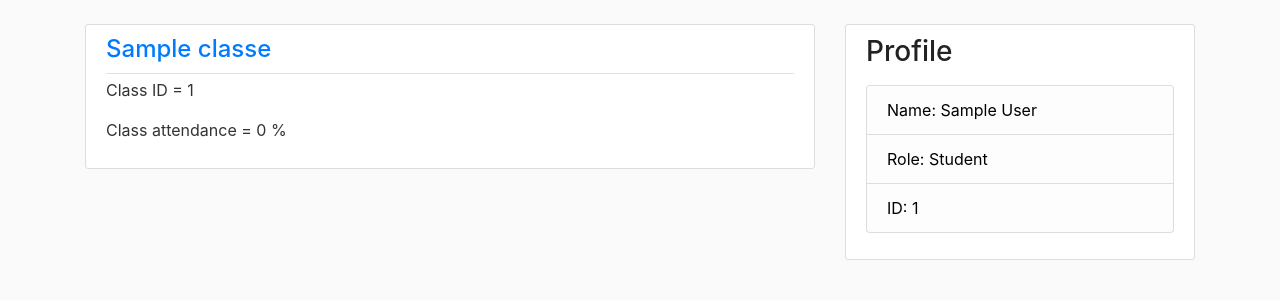
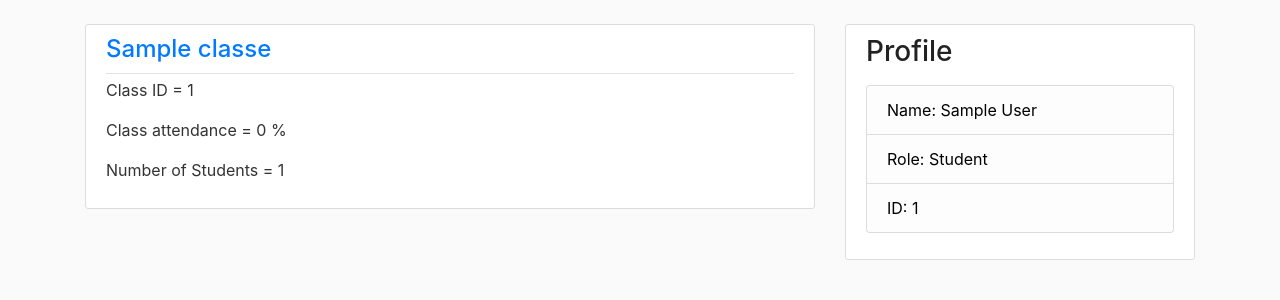
Before and after one commit to ebrahimbharmal007/attendanceTracking, a Flask app: page / in a window 1280 px wide. Shown: the part 56-356 px from the top of the page. Run offline with Flask 2, Linux system fonts and the light colour scheme; a user stored in the database is signed in; tables that the repository leaves empty hold one stand-in row (values such as "Sample post"); some libraries are stand-ins or nearby versions.

Commit message:
made changes

```diff
--- a/application/flaskblog/routes.py
+++ b/application/flaskblog/routes.py
@@ -8,6 +8,9 @@ from flaskblog.models import User, Classes, Enrollment, Attendance
 from flask_login import login_user, current_user, logout_user, login_required
 from datetime import datetime
 from calendar import monthrange
+
+num_classes = 0
+tot_stu = 0
 
 class studentdashboarddata:
   def __init__(self, classname, classid,instructorname,class_average_attendance):
@@ -20,13 +23,23 @@ class studentdashboarddata:
       return f"studentdashboarddata('{self.classname}', '{self.classid}', '{self.instructorname}', '{self.class_average_attendance}')"
 
 class teacherdashboarddata:
-  def __init__(self, classname, classid,class_average_attendance):
+  def __init__(self, classname, classid,class_average_attendance,num_students):
     self.classname = classname
     self.classid = classid
     self.class_average_attendance = class_average_attendance
+    self.num_students = num_students
 
   def __repr__(self):
-      return f"studentdashboarddata('{self.classname}', '{self.classid}','{self.class_average_attendance}')"
+      return f"studentdashboarddata('{self.classname}', '{self.classid}','{self.class_average_attendance}','{self.num_students}')"
+
+class displaystudent:
+  def __init__(self, studentname, studentid,class_attendance):
+    self.studentname = studentname
+    self.studentid = studentid
+    self.class_attendance = class_attendance
+
+  def __repr__(self):
+      return f"studentdashboarddata('{self.studentname}', '{self.studentid}', '{self.class_attendance}', '{self.overall_attendance}')"
 
 
 @app.route("/")
@@ -64,15 +77,17 @@ def home():
         # teaching_classes_info = Classes.query.filter_by(id=current_user.id).all()
         # attendance_percentage = [round((Attendance.query.filter_by(class_id=x.class_id,date_attended=datetime.utcnow().date()).count()/Enrollment.query.filter_by(class_id=x.class_id).count())*100,1) for x in teaching_classes_info]
         teaching_classes = Classes.query.filter_by(id=current_user.id).all()
-        number_of_classes = len(teaching_classes)
-        total_students = 0
+        global num_classes
+        global tot_stu
+        num_classes = len(teaching_classes)
+
         Data = []
         for x in range(len(teaching_classes)):
             num_students_class_attended = Attendance.query.filter_by(class_id=teaching_classes[x].class_id,date_attended=datetime.utcnow().date()).count()
             total_num_of_students_in_class = Enrollment.query.filter_by(class_id=teaching_classes[x].class_id).count()
-            total_students += total_num_of_students_in_class
+            tot_stu += total_num_of_students_in_class
             class_attendance = round((num_students_class_attended/total_num_of_students_in_class)*100)
-            temp = teacherdashboarddata(teaching_classes[x].name,teaching_classes[x].class_id,class_attendance)
+            temp = teacherdashboarddata(teaching_classes[x].name,teaching_classes[x].class_id,class_attendance,total_num_of_students_in_class)
             Data.append(temp)
         Data = sorted(Data, key=lambda x: x.class_average_attendance,reverse=True)
         average_attendance = 0
@@ -80,7 +95,7 @@ def home():
             average_attendance += d.class_average_attendance
         average_attendance = average_attendance/len(Data)
 
-        return render_template('home.html',data = Data,number_of_classes = number_of_classes, total_students=total_students,size=len(Data),average_attendance=average_attendance)
+        return render_template('home.html',data = Data,number_of_classes = num_classes, total_students=tot_stu,size=len(Data),average_attendance=average_attendance)
 
 
 
@@ -109,11 +124,17 @@ def mark_attendance(class_id):
 
 @app.route("/students/<int:class_id>")
 def students(class_id):
-    # enrollment = Enrollment.query.filter_by(class_id=class_id).all()
+    num_of_days_in_current_month = monthrange(datetime.utcnow().year,datetime.utcnow().month)[1]
+    first_day_month = datetime.utcnow().date().replace(day=1)
+    last_day_month = datetime.utcnow().date().replace(day=num_of_days_in_current_month)
     students_info = [User.query.filter_by(id=classinfo.id).first() for classinfo in Enrollment.query.filter_by(class_id=class_id).all()]
-
-
-    return render_template('students.html', title='Info',students_info=students_info,size=len(students_info))
+    Data = []
+    for x in range(len(students_info)):
+        class_attendance = round((Attendance.query.filter_by(id=students_info[x].id,class_id=class_id).filter(Attendance.date_attended.between(first_day_month,last_day_month)).count() / num_of_days_in_current_month)*100)
+        temp=displaystudent(students_info[x].name,students_info[x].id,class_attendance)
+        Data.append(temp)
+    Data = sorted(Data, key=lambda x: x.class_attendance,reverse=True)
+    return render_template('students.html', title='Info',data=Data,size=len(Data),number_of_classes = num_classes, total_students=tot_stu)
 
 @app.route("/logout")
 def logout():
--- a/application/flaskblog/templates/home.html
+++ b/application/flaskblog/templates/home.html
@@ -28,7 +28,9 @@
       <h4><a class="mr-2" href="{{ url_for('students', class_id=data[x].classid) }}">{{data[x].classname}}</a></h4>
     </div>
     <p class="article-content">Class ID = {{data[x].classid}}</a></p>
-    <p class="article-content">Class attendance = {{data[x].class_average_attendance}} %</a></p>
+    <p class="article-content">Class attendance = {{data[x].class_average_attendance}} %</p>
+    <p class="article-content">Number of Students = {{data[x].num_students}}</p>
+
   </div>
 </article>
 {% endfor %}
--- a/application/flaskblog/templates/layout.html
+++ b/application/flaskblog/templates/layout.html
@@ -80,6 +80,8 @@
             {% if current_user.role == 'T' %}
             <li class="list-group-item list-group-item-light">Total Number of Classes: {{number_of_classes}}</li>
             <li class="list-group-item list-group-item-light">Total Number of Students: {{total_students}} </li>
+            {%endif%}
+            {% if average_attendance %}
             <li class="list-group-item list-group-item-light">Average Attendance: {{average_attendance}} %</li>
             {%endif%}
           </ul>
--- a/application/flaskblog/templates/students.html
+++ b/application/flaskblog/templates/students.html
@@ -4,8 +4,11 @@
 <article class="media content-section">
   <div class="media-body">
     <div class="article-metadata">
-      <a class="mr-2">{{students_info[x].name}}</a>
+      <h4><a class="mr-2">{{data[x].studentname}}</a></h4>
     </div>
+    <p class="article-content">ID = {{data[x].studentid}}</a></p>
+
+    <p class="article-content">Class attendance = {{data[x].class_attendance}} %</a></p>
   </div>
 </article>
 {% endfor %}
```
